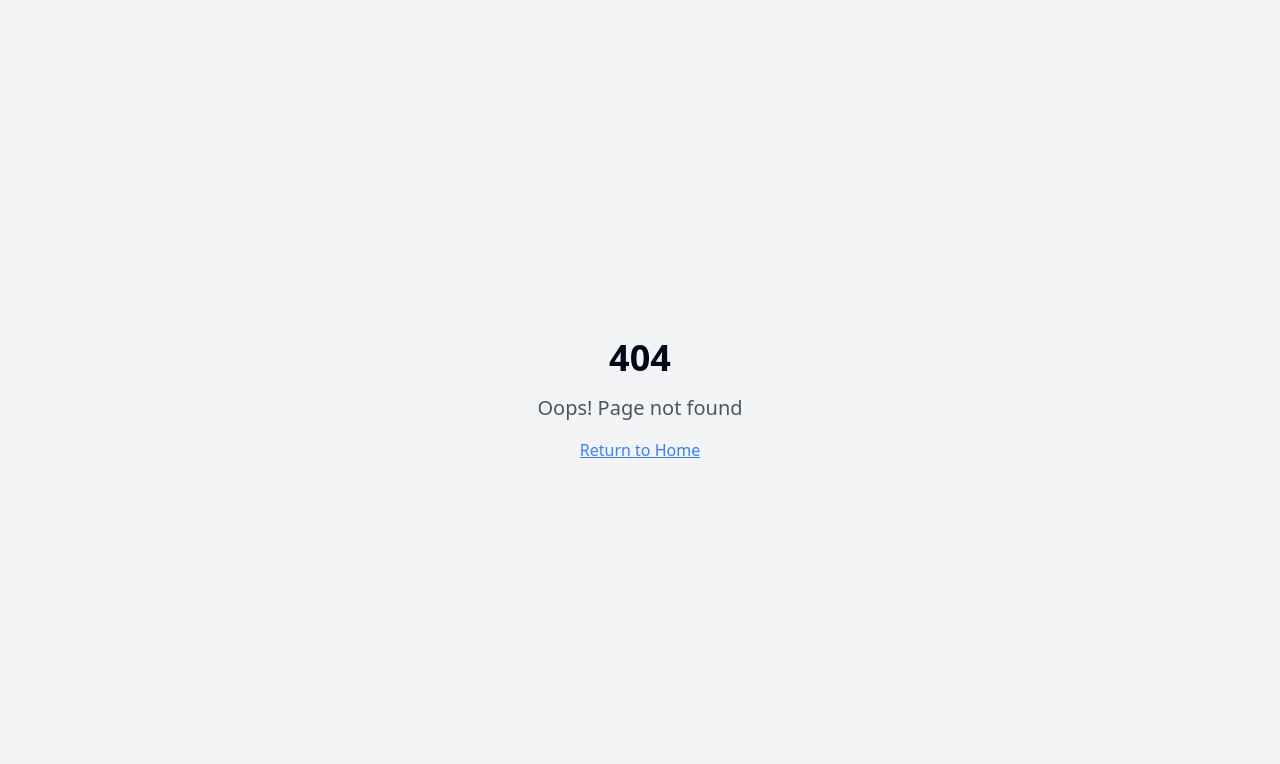
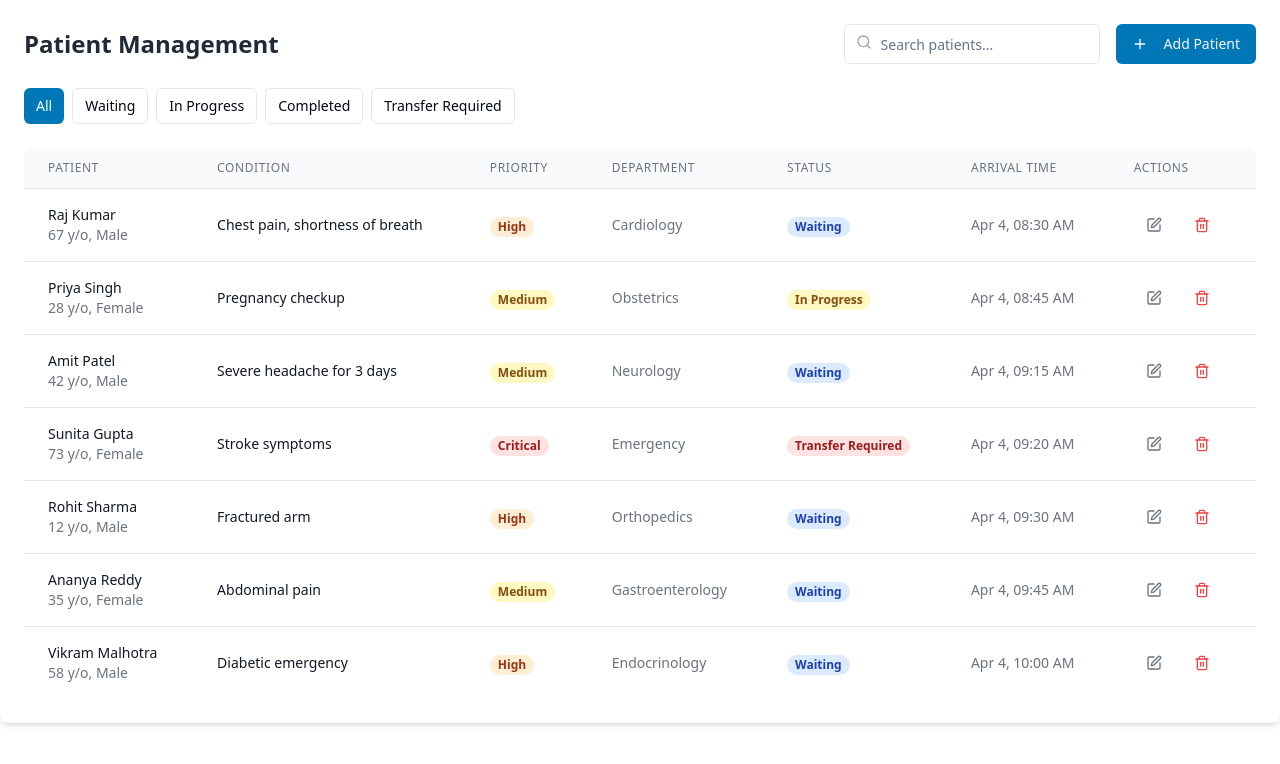
Before and after one commit to Harshita15887/patient-transfer-system, a React (Vite) app: page /patients in a window 1280 px wide. Before the commit this address had no page. Shown: the top 764 px of the page. Built offline with nearby package versions, Linux system fonts and the light colour scheme.

Commit message:
Add patient queue option
Add a patient queue option to the dashboard.

```diff
--- a/src/App.tsx
+++ b/src/App.tsx
@@ -6,6 +6,7 @@ import { QueryClient, QueryClientProvider } from "@tanstack/react-query";
 import { BrowserRouter, Routes, Route } from "react-router-dom";
 import Index from "./pages/Index";
 import NotFound from "./pages/NotFound";
+import Patients from "./pages/Patients";
 
 const queryClient = new QueryClient();
 
@@ -17,6 +18,7 @@ const App = () => (
       <BrowserRouter>
         <Routes>
           <Route path="/" element={<Index />} />
+          <Route path="/patients" element={<Patients />} />
           {/* ADD ALL CUSTOM ROUTES ABOVE THE CATCH-ALL "*" ROUTE */}
           <Route path="*" element={<NotFound />} />
         </Routes>
--- a/src/pages/Index.tsx
+++ b/src/pages/Index.tsx
@@ -4,7 +4,8 @@ import Layout from '@/components/Layout';
 import Dashboard from '@/components/Dashboard';
 import TransferManagement from '@/pages/TransferManagement';
 import { Tabs, TabsContent, TabsList, TabsTrigger } from "@/components/ui/tabs";
-import { BedDouble, Activity } from 'lucide-react';
+import { BedDouble, Activity, UserRound } from 'lucide-react';
+import Patients from '@/pages/Patients';
 
 const Index = () => {
   const [activeTab, setActiveTab] = useState<string>("dashboard");
@@ -13,12 +14,15 @@ const Index = () => {
     <Layout>
       <div className="mb-6">
         <Tabs defaultValue="dashboard" value={activeTab} onValueChange={setActiveTab}>
-          <TabsList className="grid w-full grid-cols-2">
+          <TabsList className="grid w-full grid-cols-3">
             <TabsTrigger value="dashboard" className="flex items-center justify-center">
               <Activity className="h-4 w-4 mr-2" /> Dashboard
             </TabsTrigger>
             <TabsTrigger value="transfers" className="flex items-center justify-center">
               <BedDouble className="h-4 w-4 mr-2" /> Transfer Management
+            </TabsTrigger>
+            <TabsTrigger value="patients" className="flex items-center justify-center">
+              <UserRound className="h-4 w-4 mr-2" /> Patients
             </TabsTrigger>
           </TabsList>
           <TabsContent value="dashboard">
@@ -27,6 +31,9 @@ const Index = () => {
           <TabsContent value="transfers">
             <TransferManagement />
           </TabsContent>
+          <TabsContent value="patients">
+            <Patients />
+          </TabsContent>
         </Tabs>
       </div>
     </Layout>
--- /dev/null
+++ b/src/pages/Patients.tsx
@@ -0,0 +1,222 @@
+
+import React, { useState } from 'react';
+import { patients } from '@/utils/mockData';
+import { Search, Filter, Plus, Edit, Trash2 } from 'lucide-react';
+import { Button } from '@/components/ui/button';
+import { Input } from '@/components/ui/input';
+import { useToast } from '@/hooks/use-toast';
+
+const Patients = () => {
+  const [searchTerm, setSearchTerm] = useState('');
+  const [filter, setFilter] = useState('all');
+  const { toast } = useToast();
+
+  // Filter patients based on search term and filter
+  const filteredPatients = patients.filter(patient => {
+    const matchesSearch =
+      patient.name.toLowerCase().includes(searchTerm.toLowerCase()) ||
+      patient.condition.toLowerCase().includes(searchTerm.toLowerCase()) ||
+      patient.department.toLowerCase().includes(searchTerm.toLowerCase());
+
+    if (filter === 'all') return matchesSearch;
+    if (filter === 'waiting') return matchesSearch && patient.status === 'Waiting';
+    if (filter === 'inProgress') return matchesSearch && patient.status === 'In Progress';
+    if (filter === 'completed') return matchesSearch && patient.status === 'Completed';
+    if (filter === 'transfer') return matchesSearch && patient.status === 'Transfer Required';
+
+    return matchesSearch;
+  });
+
+  // Format date to display
+  const formatDate = (date: Date) => {
+    return date.toLocaleString('en-US', {
+      month: 'short',
+      day: 'numeric',
+      hour: '2-digit',
+      minute: '2-digit'
+    });
+  };
+
+  // Priority badge color
+  const getPriorityColor = (priority: string) => {
+    switch (priority) {
+      case 'Critical': return 'bg-red-100 text-red-800';
+      case 'High': return 'bg-orange-100 text-orange-800';
+      case 'Medium': return 'bg-yellow-100 text-yellow-800';
+      case 'Low': return 'bg-green-100 text-green-800';
+      default: return 'bg-gray-100 text-gray-800';
+    }
+  };
+
+  // Handle actions
+  const handleAddPatient = () => {
+    toast({
+      title: "Feature coming soon",
+      description: "The ability to add patients will be available in future updates.",
+    });
+  };
+
+  const handleEditPatient = (patientId: string) => {
+    toast({
+      title: "Edit patient",
+      description: `Editing patient with ID: ${patientId}`,
+    });
+  };
+
+  const handleDeletePatient = (patientId: string) => {
+    toast({
+      title: "Delete patient",
+      description: `Deleting patient with ID: ${patientId}`,
+    });
+  };
+
+  return (
+    <div className="bg-white rounded-lg shadow-md p-6">
+      <div className="flex flex-col md:flex-row md:items-center justify-between mb-6">
+        <h1 className="text-2xl font-bold text-gray-800 mb-4 md:mb-0">Patient Management</h1>
+        <div className="flex flex-col sm:flex-row gap-4">
+          <div className="relative">
+            <Input
+              type="text"
+              placeholder="Search patients..."
+              value={searchTerm}
+              onChange={(e) => setSearchTerm(e.target.value)}
+              className="pl-9 pr-4 py-2 w-full"
+            />
+            <Search className="absolute left-3 top-2.5 h-4 w-4 text-gray-400" />
+          </div>
+          <Button
+            onClick={handleAddPatient}
+            className="bg-medical-blue hover:bg-medical-blue-dark flex items-center"
+          >
+            <Plus className="h-4 w-4 mr-2" /> Add Patient
+          </Button>
+        </div>
+      </div>
+
+      <div className="mb-4 flex gap-2 overflow-x-auto pb-2">
+        <Button
+          variant={filter === 'all' ? 'default' : 'outline'}
+          size="sm"
+          onClick={() => setFilter('all')}
+          className={filter === 'all' ? 'bg-medical-blue hover:bg-medical-blue-dark' : ''}
+        >
+          All
+        </Button>
+        <Button
+          variant={filter === 'waiting' ? 'default' : 'outline'}
+          size="sm"
+          onClick={() => setFilter('waiting')}
+          className={filter === 'waiting' ? 'bg-medical-blue hover:bg-medical-blue-dark' : ''}
+        >
+          Waiting
+        </Button>
+        <Button
+          variant={filter === 'inProgress' ? 'default' : 'outline'}
+          size="sm"
+          onClick={() => setFilter('inProgress')}
+          className={filter === 'inProgress' ? 'bg-medical-blue hover:bg-medical-blue-dark' : ''}
+        >
+          In Progress
+        </Button>
+        <Button
+          variant={filter === 'completed' ? 'default' : 'outline'}
+          size="sm"
+          onClick={() => setFilter('completed')}
+          className={filter === 'completed' ? 'bg-medical-blue hover:bg-medical-blue-dark' : ''}
+        >
+          Completed
+        </Button>
+        <Button
+          variant={filter === 'transfer' ? 'default' : 'outline'}
+          size="sm"
+          onClick={() => setFilter('transfer')}
+          className={filter === 'transfer' ? 'bg-medical-blue hover:bg-medical-blue-dark' : ''}
+        >
+          Transfer Required
+        </Button>
+      </div>
+
+      <div className="overflow-x-auto">
+        <table className="min-w-full bg-white rounded-lg overflow-hidden">
+          <thead className="bg-gray-50 border-b">
+            <tr>
+              <th className="px-6 py-3 text-left text-xs font-medium text-gray-500 uppercase tracking-wider">Patient</th>
+              <th className="px-6 py-3 text-left text-xs font-medium text-gray-500 uppercase tracking-wider">Condition</th>
+              <th className="px-6 py-3 text-left text-xs font-medium text-gray-500 uppercase tracking-wider">Priority</th>
+              <th className="px-6 py-3 text-left text-xs font-medium text-gray-500 uppercase tracking-wider">Department</th>
+              <th className="px-6 py-3 text-left text-xs font-medium text-gray-500 uppercase tracking-wider">Status</th>
+              <th className="px-6 py-3 text-left text-xs font-medium text-gray-500 uppercase tracking-wider">Arrival Time</th>
+              <th className="px-6 py-3 text-left text-xs font-medium text-gray-500 uppercase tracking-wider">Actions</th>
+            </tr>
+          </thead>
+          <tbody className="divide-y divide-gray-200">
+            {filteredPatients.map((patient) => (
+              <tr key={patient.id} className="hover:bg-gray-50">
+                <td className="px-6 py-4 whitespace-nowrap">
+                  <div className="flex items-center">
+                    <div>
+                      <div className="text-sm font-medium text-gray-900">{patient.name}</div>
+                      <div className="text-sm text-gray-500">{patient.age} y/o, {patient.gender}</div>
+                    </div>
+                  </div>
+                </td>
+                <td className="px-6 py-4 whitespace-nowrap">
+                  <div className="text-sm text-gray-900">{patient.condition}</div>
+                </td>
+                <td className="px-6 py-4 whitespace-nowrap">
+                  <span className={`px-2 inline-flex text-xs leading-5 font-semibold rounded-full ${getPriorityColor(patient.priority)}`}>
+                    {patient.priority}
+                  </span>
+                </td>
+                <td className="px-6 py-4 whitespace-nowrap text-sm text-gray-500">
+                  {patient.department}
+                </td>
+                <td className="px-6 py-4 whitespace-nowrap">
+                  <span className={`px-2 inline-flex text-xs leading-5 font-semibold rounded-full
+                    ${patient.status === 'Waiting' ? 'bg-blue-100 text-blue-800' :
+                      patient.status === 'In Progress' ? 'bg-yellow-100 text-yellow-800' :
+                      patient.status === 'Completed' ? 'bg-green-100 text-green-800' :
+                      'bg-red-100 text-red-800'}`}>
+                    {patient.status}
+                  </span>
+                </td>
+                <td className="px-6 py-4 whitespace-nowrap text-sm text-gray-500">
+                  {formatDate(patient.arrivalTime)}
+                </td>
+                <td className="px-6 py-4 whitespace-nowrap text-sm font-medium">
+                  <div className="flex space-x-2">
+                    <Button
+                      variant="ghost"
+                      size="icon"
+                      onClick={() => handleEditPatient(patient.id)}
+                      title="Edit patient"
+                    >
+                      <Edit className="h-4 w-4 text-gray-500" />
+                    </Button>
+                    <Button
+                      variant="ghost"
+                      size="icon"
+                      onClick={() => handleDeletePatient(patient.id)}
+                      title="Delete patient"
+                    >
+                      <Trash2 className="h-4 w-4 text-red-500" />
+                    </Button>
+                  </div>
+                </td>
+              </tr>
+            ))}
+          </tbody>
+        </table>
+
+        {filteredPatients.length === 0 && (
+          <div className="text-center py-10">
+            <p className="text-gray-500">No patients found matching your search criteria.</p>
+          </div>
+        )}
+      </div>
+    </div>
+  );
+};
+
+export default Patients;
```
